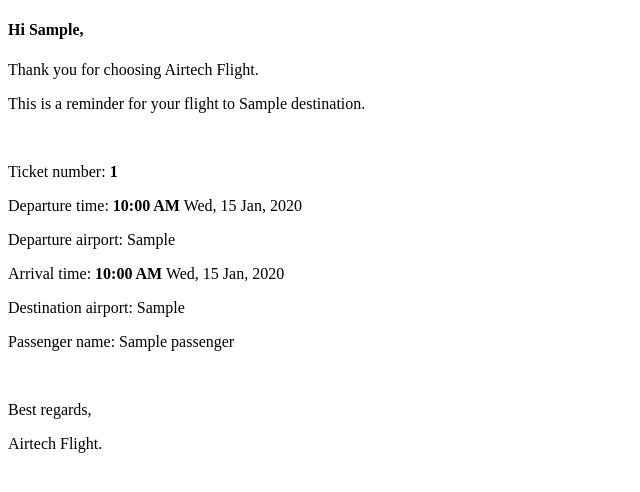
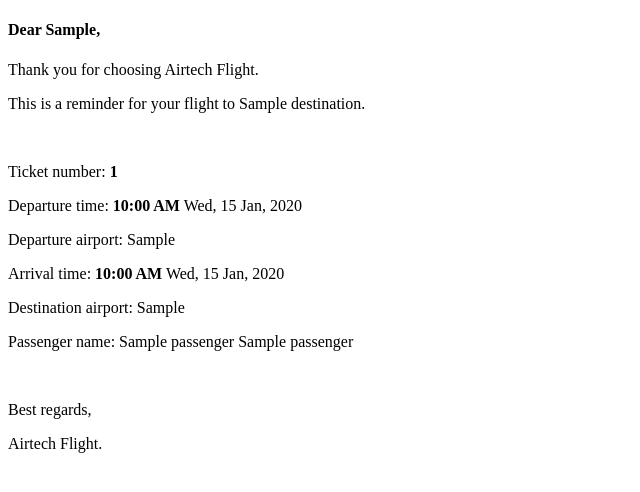
Before and after one commit to Dheavyman/airtech-flight, a Django app: template bookings/templates/bookings/reminder.html in a window 1280 px wide. Shown: the top 492 px of the page, without its empty margins (0-640 px from the left). Run offline with Django 3.2, Linux system fonts and the light colour scheme; the template is opened without the code that fills it: most values are stand-ins (such as "Sample title", 1, 10 or a date in 2020); parts of the project's set-up code (start-up, migrations or seed data) failed here and were passed over.

Commit message:
fix first name not showing in email greeting

```diff
--- a/bookings/templates/base.html
+++ b/bookings/templates/base.html
@@ -8,7 +8,13 @@
 </head>
 <body>
     <div class="container">
-      <h4>Hi {{ ticket.passenger.first_name }},</h4>
+      {% if ticket.passenger.first_name %}
+        <h4>Dear {{ ticket.passenger.first_name }},</h4>
+      {% elif passenger %}
+        <h4>Dear {{ passenger|first }}</h4>
+      {% else %}
+        <h4>Hi</h4>
+      {% endif %}
       <p>Thank you for choosing Airtech Flight.</p>
       {% block content %}
       {% endblock %}
--- a/bookings/templates/bookings/reminder.html
+++ b/bookings/templates/bookings/reminder.html
@@ -9,6 +9,6 @@
   <p>Departure airport: {{ departure_airport }}</p>
   <p>Arrival time: <strong>{{ arrival_datetime|ctime }}</strong> {{ arrival_datetime|cdate }}</p>
   <p>Destination airport: {{ destination_airport }}</p>
-  <p>Passenger name: {{ passenger }}</p>
+  <p>Passenger name: {{ passenger|first }} {{ passenger|last }}</p>
   <br>
 {% endblock %}
```
Also changed, not shown: bookings/tasks.py (+3 -5 lines).
